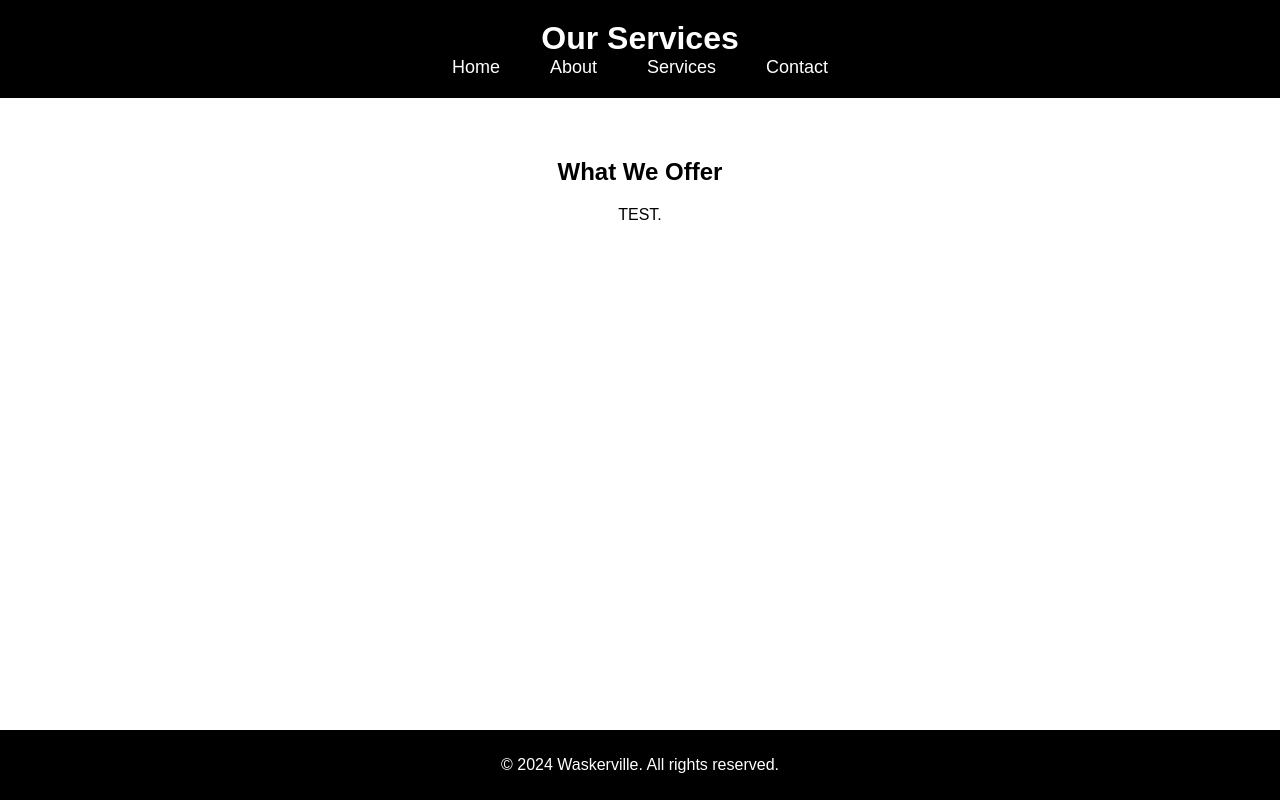
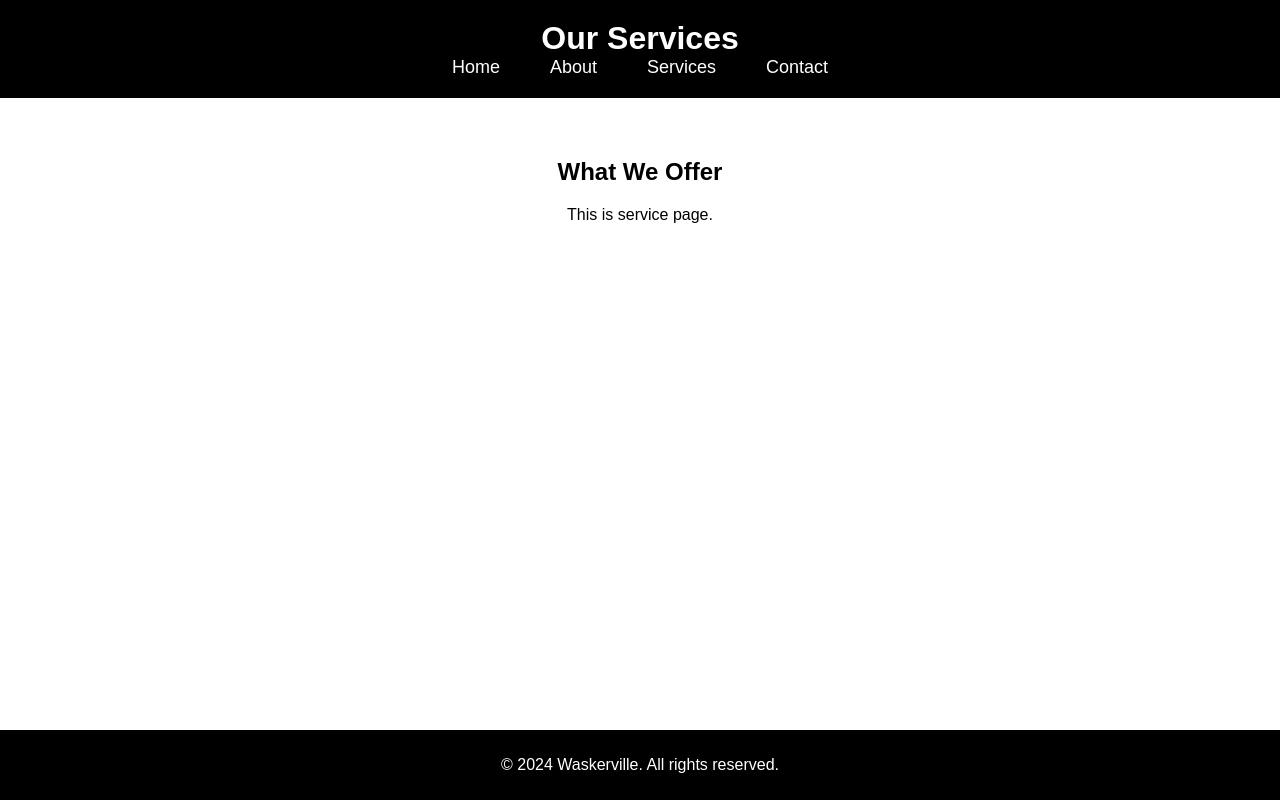
Before and after one commit to ElvinWasker/waskerville2.git.io, a plain HTML site: page services.html in a window 1280 px wide. Drawn offline with Linux system fonts and the light colour scheme.

Commit message:
Update services.html

```diff
--- a/services.html
+++ b/services.html
@@ -21,7 +21,7 @@
 
     <main>
         <h2>What We Offer</h2>
-        <p>TEST.</p>
+        <p>This is service page.</p>
     </main>
 
     <footer>
```
